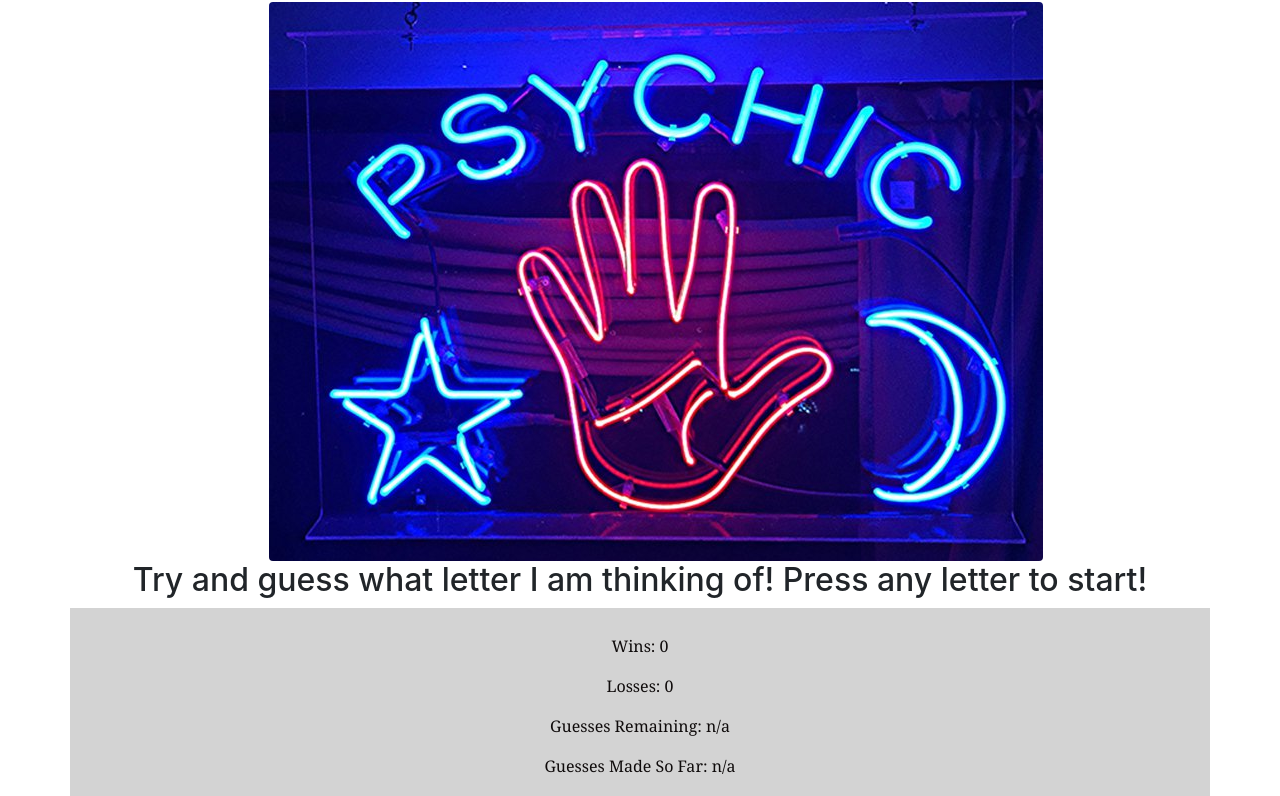
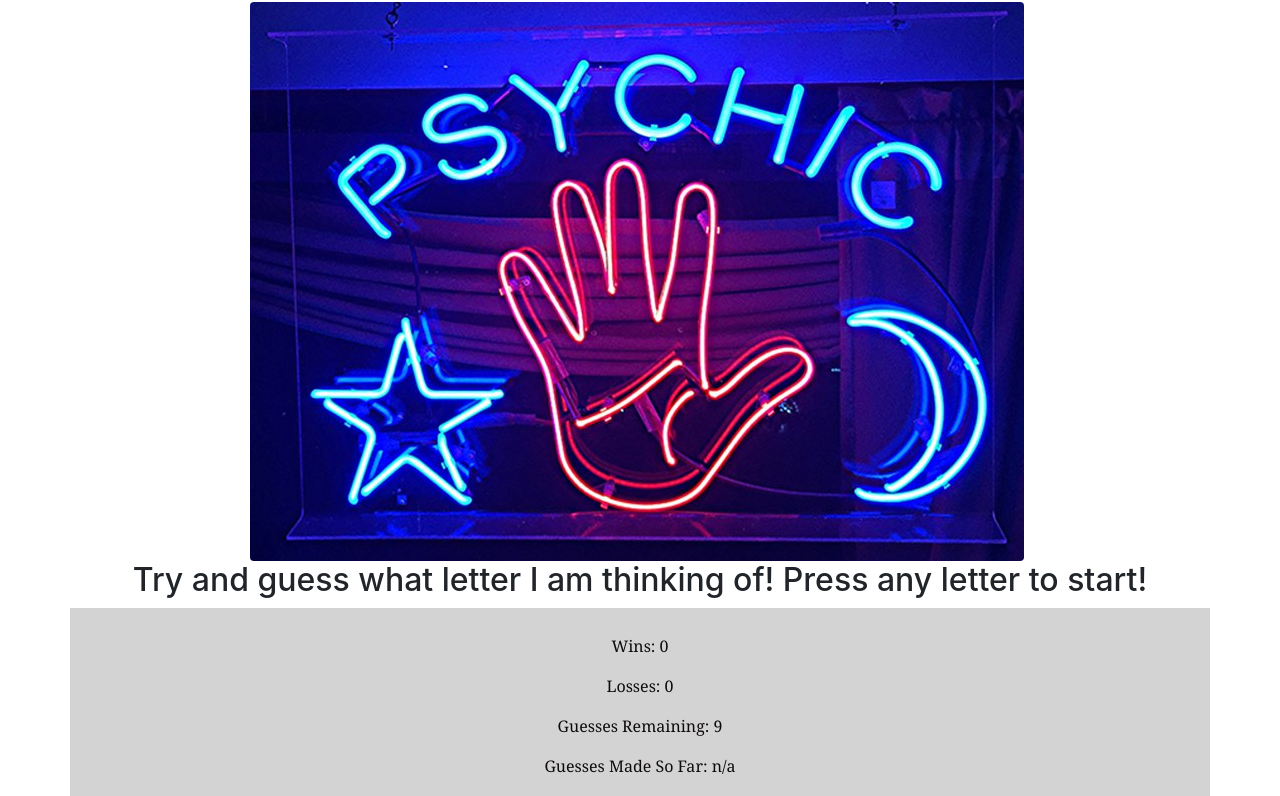
Before and after one commit to DiabloAzul33/Psychic-Game, a plain HTML site: page index.html in a window 1280 px wide. Shown: the part 96-892 px from the top of the page. Drawn offline with nearby package versions, Linux system fonts and the light colour scheme.

Commit message:
game and asethetic fxning but counter still screwy

```diff
--- a/assets/css/style.css
+++ b/assets/css/style.css
@@ -17,5 +17,5 @@ h1 {
 }
 
 #theme-image {
-    margin-left: 21%;
+    margin-left: 19.5%;
 }
--- a/assets/javascript/game.js
+++ b/assets/javascript/game.js
@@ -7,7 +7,7 @@ var losses = 0;
 var guessesMade = [];
 var guessesRemaining = 9;
 
-// references to the various HTML elements we'll need to alter later
+// references to the various HTML elements
 var directionsText = document.getElementById("directions");
 var winsText = document.getElementById("wins");
 var lossesText = document.getElementById("losses");
--- a/index.html
+++ b/index.html
@@ -38,7 +38,7 @@
                         <p>Wins: <span id="wins">0</span></p>
                         <p>Losses: <span id="losses">0</span></p>
 
-                        <p>Guesses Remaining: <span id="guessesRemaining">n/a</span></p>
+                        <p>Guesses Remaining: <span id="guessesRemaining">9</span></p>
                         <p>Guesses Made So Far: <span id="guessesMade">n/a</span></p>
 
 
```
